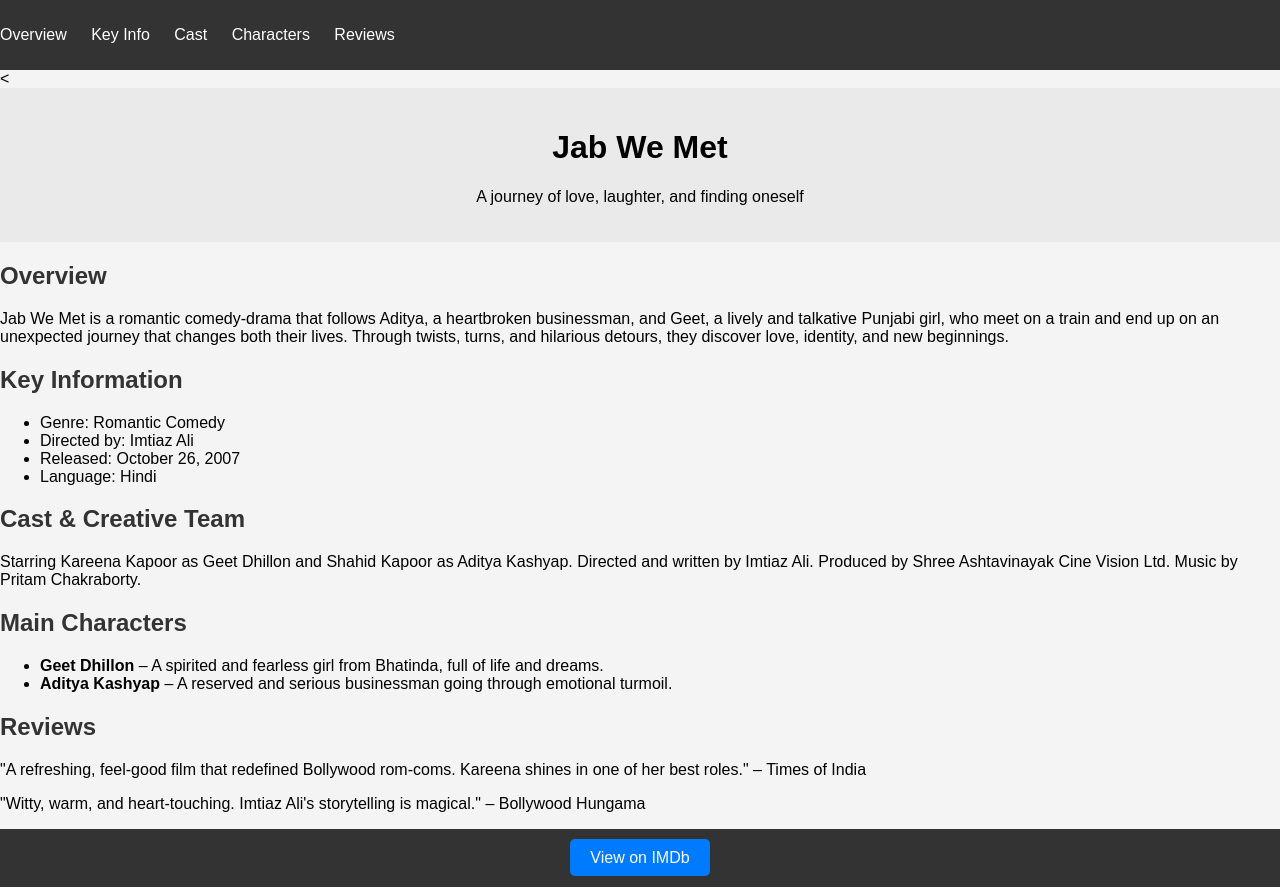
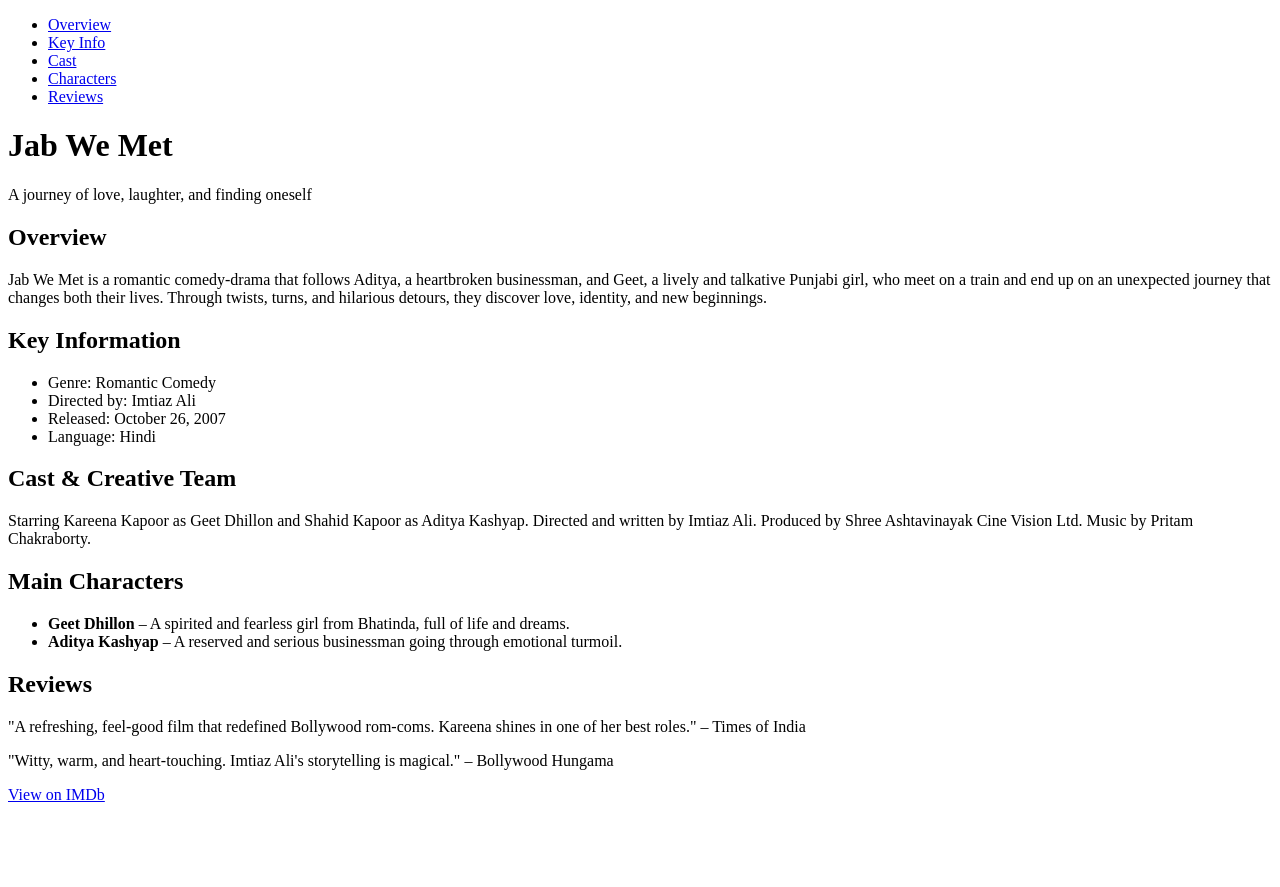
Before and after one commit to Zainab-hash87/Assesment1-Set-Exercises-Zainabafzal, a plain HTML site: page Chapter-2-Links and navigation/Exercises/Basic.html in a window 1280 px wide. After the commit the page ends 812 px from the top, so only its background shows below. Drawn offline with Linux system fonts and the light colour scheme.

Commit message:
Update Basic.html

```diff
--- a/Chapter-2-Links and navigation/Exercises/Basic.html
+++ b/Chapter-2-Links and navigation/Exercises/Basic.html
@@ -17,7 +17,6 @@
         </ul>
       </nav>
 
-      <
       <header class="main-header">
         <h1>Jab We Met</h1>
         <p class="tagline">A journey of love, laughter, and finding oneself</p>
@@ -69,60 +68,8 @@
         <a class="button" href="https://www.imdb.com/title/tt1093370/" target="_blank">View on IMDb</a>
       </footer>
 
-      <style>
-        body {
-            font-family: Arial, sans-serif;
-            margin: 0;
-            padding: 0;
-            background-color: #f4f4f4;
-        }
+    </body>
+    </html>
 
-        .navbar {
-            background-color: #333;
-            color: white;
-            padding: 10px 0;
-        }
-
-        .navbar ul {
-            list-style-type: none;
-            padding: 0;
-        }
-
-        .navbar li {
-            display: inline;
-            margin-right: 20px;
-        }
-
-        .navbar a {
-            color: white;
-            text-decoration: none;
-        }
-
-        .main-header {
-            text-align: center;
-            padding: 20px;
-            background-color: #eaeaea;
-        }
-
-        h2 {
-            color: #333;
-        }
-
-        footer {
-            text-align: center;
-            padding: 20px;
-            background-color: #333;
-            color: white;
-        }
-
-        .button {
-            background-color: #007BFF;
-            color: white;
-            padding: 10px 20px;
-            text-decoration: none;
-            border-radius: 5px;
-        }
-
-      </style>
   </body>
   </html>
```
